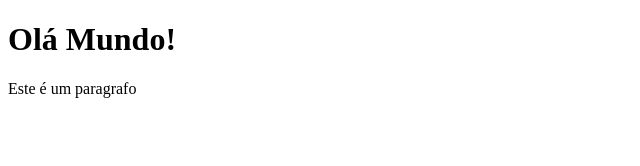
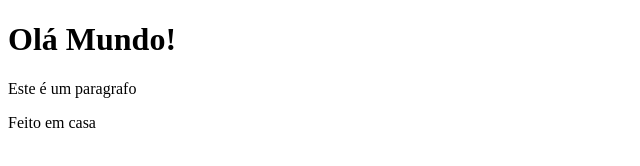
Before and after one commit to thenerdguy/FrontendTeste, a plain HTML site: page index.html in a window 1280 px wide. Shown: the full height of the page, 0-640 px from the left. Drawn offline with Linux system fonts and the light colour scheme.

Commit message:
Feito em casa

```diff
--- a/index.html
+++ b/index.html
@@ -3,5 +3,6 @@
 <body>
     <h1>Olá Mundo! </h1>
     <p>Este é um paragrafo</p>
+    <p>Feito em casa</p>
 </body>
 </html>
```
